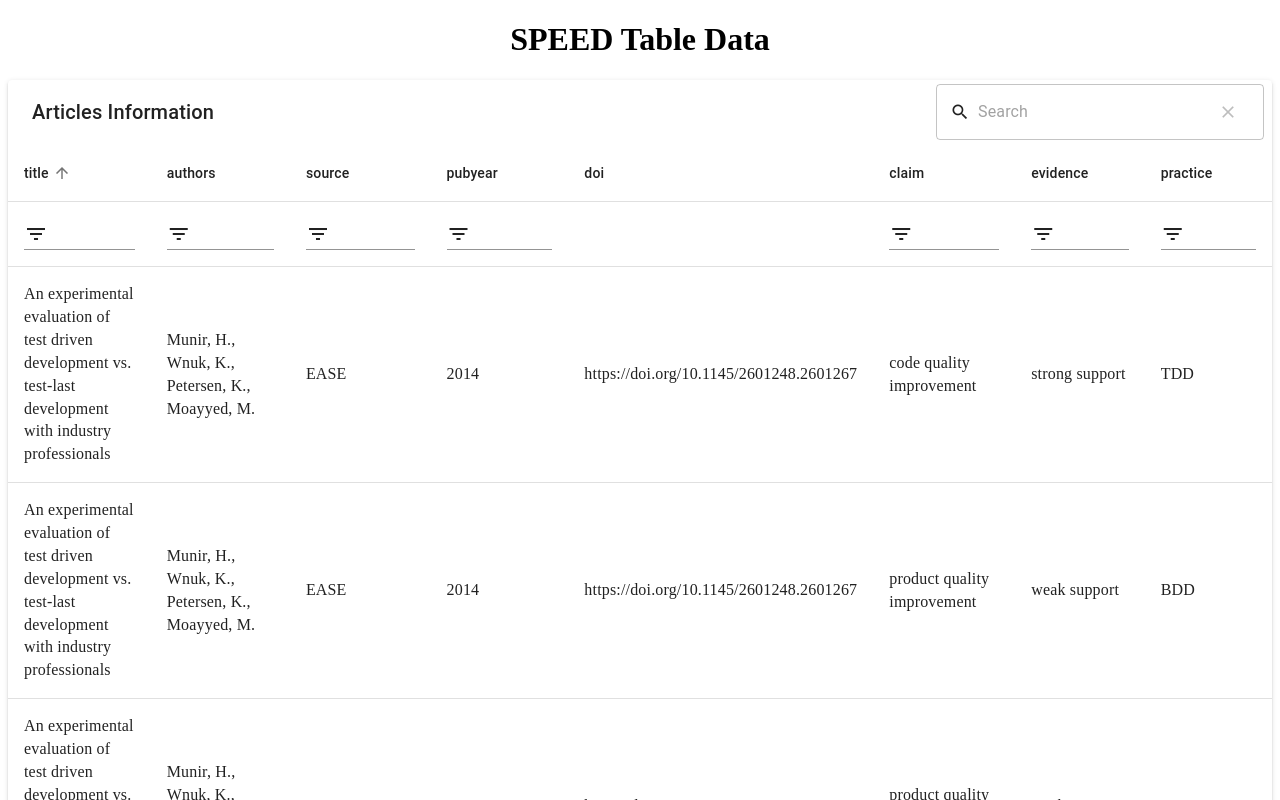
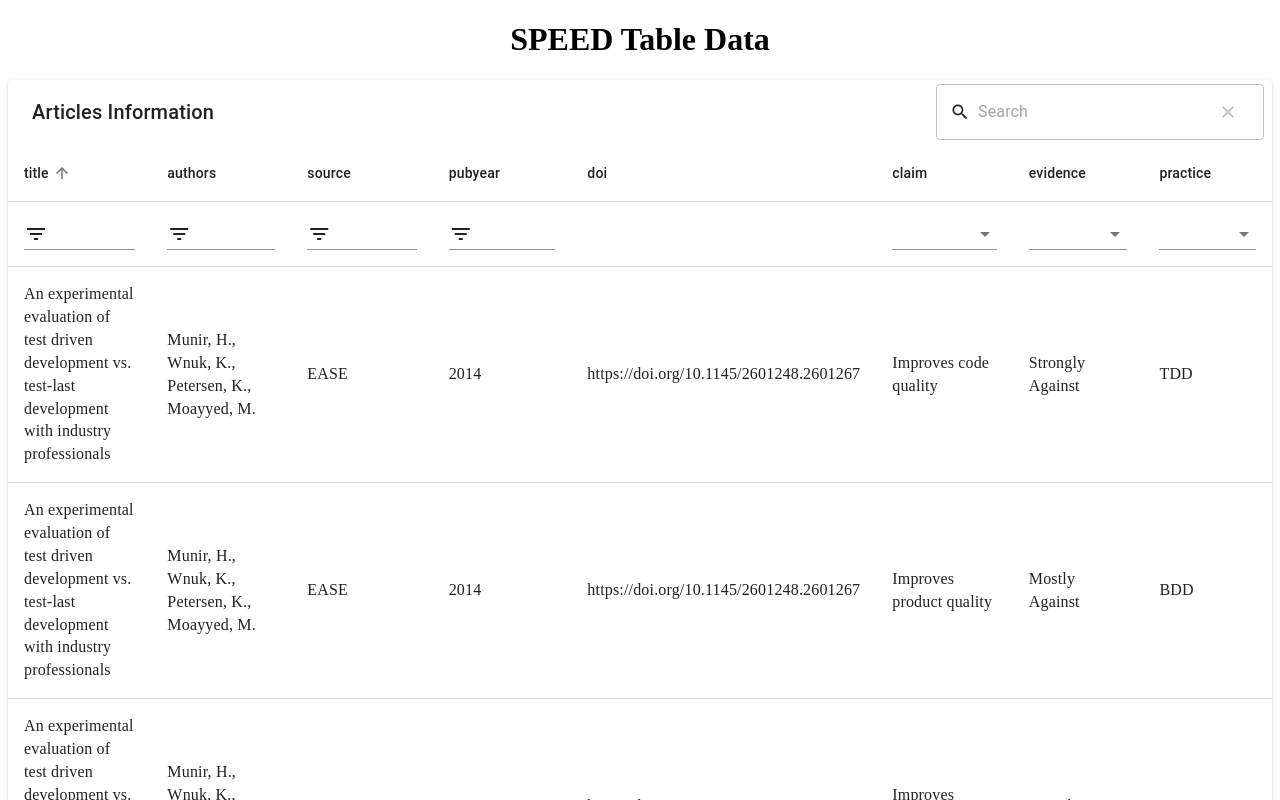
Before and after one commit to jasonchriscodes/Speed, a React (Create React App) app in the folder client/: page / in a window 1280 px wide. Shown: the top 800 px of the page. Built offline with nearby package versions, Linux system fonts and the light colour scheme.

Commit message:
feat: add filter

```diff
--- a/client/src/pages/View/ViewPage.jsx
+++ b/client/src/pages/View/ViewPage.jsx
@@ -12,8 +12,8 @@ const ViewPage = () => {
       source: "EASE",
       pubyear: "2014",
       doi: "https://doi.org/10.1145/2601248.2601267",
-      claim: "code quality improvement",
-      evidence: "strong support",
+      claim: "codeQuality",
+      evidence: "stronglyAgainst",
       practice: "TDD",
     },
     {
@@ -24,8 +24,8 @@ const ViewPage = () => {
       source: "EASE",
       pubyear: "2014",
       doi: "https://doi.org/10.1145/2601248.2601267",
-      claim: "product quality improvement",
-      evidence: "weak support",
+      claim: "productQuality",
+      evidence: "mostlyAgainst",
       practice: "BDD",
     },
     {
@@ -36,8 +36,8 @@ const ViewPage = () => {
       source: "EASE",
       pubyear: "2014",
       doi: "https://doi.org/10.1145/2601248.2601267",
-      claim: "product quality improvement",
-      evidence: "weak support",
+      claim: "productQuality",
+      evidence: "mixed",
       practice: "BDD",
     },
     {
@@ -48,8 +48,8 @@ const ViewPage = () => {
       source: " Empirical Software Engineering, 13(3), 289–302",
       pubyear: "2008",
       doi: "https://doi.org/10.1007/s10664-008-9062-z",
-      claim: "product quality improvement",
-      evidence: "weak support",
+      claim: "productQuality",
+      evidence: "stronglyAgree",
       practice: "ATDD",
     },
     {
@@ -60,8 +60,8 @@ const ViewPage = () => {
       source: "Software, IEEE, 25(2) 77-84",
       pubyear: "2008",
       doi: null,
-      claim: "code quality improvement",
-      evidence: "strong support",
+      claim: "teamConfidence",
+      evidence: "stronglyAgainst",
       practice: "TDD",
     },
   ]);
@@ -78,9 +78,37 @@ const ViewPage = () => {
       filtering: false,
       emptyValue: () => <em>null</em>,
     },
-    { title: "claim", field: "claim", align: "left", sorting: false },
-    { title: "evidence", field: "evidence", align: "left", sorting: false },
-    { title: "practice", field: "practice", align: "left", sorting: false },
+    {
+      title: "claim",
+      field: "claim",
+      align: "left",
+      sorting: false,
+      lookup: {
+        teamConfidence: "Improves team confidence",
+        productQuality: "Improves product quality",
+        codeQuality: "Improves code quality",
+      },
+    },
+    {
+      title: "evidence",
+      field: "evidence",
+      align: "left",
+      sorting: false,
+      lookup: {
+        stronglyAgainst: "Strongly Against",
+        mostlyAgainst: "Mostly Against",
+        stronglyAgree: "Strongly Agree",
+        mostlyAgree: "Mostly Agree",
+        mixed: "Mixed",
+      },
+    },
+    {
+      title: "practice",
+      field: "practice",
+      align: "left",
+      sorting: false,
+      lookup: { TDD: "TDD", BDD: "BDD", ATDD: "ATDD" },
+    },
   ];
   return (
     <div className="App">
```
